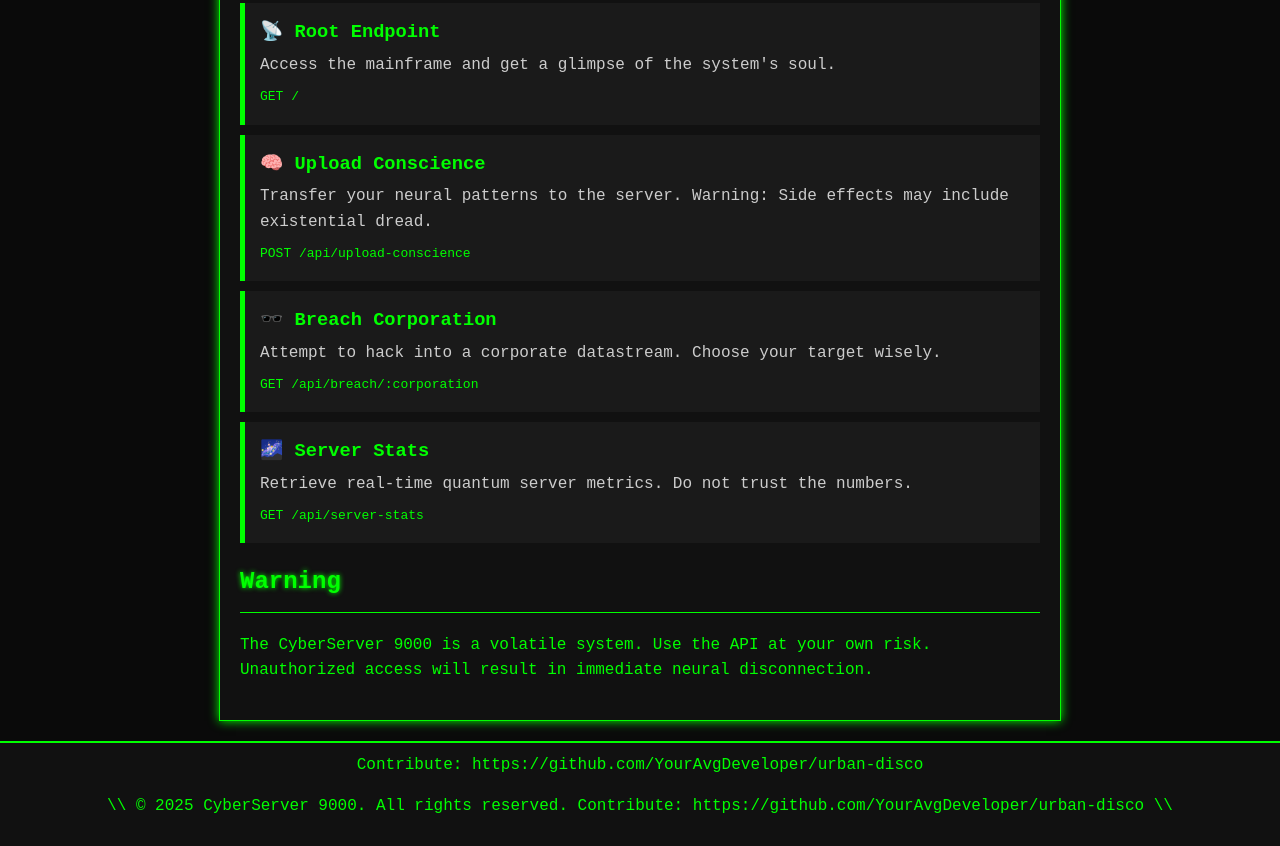
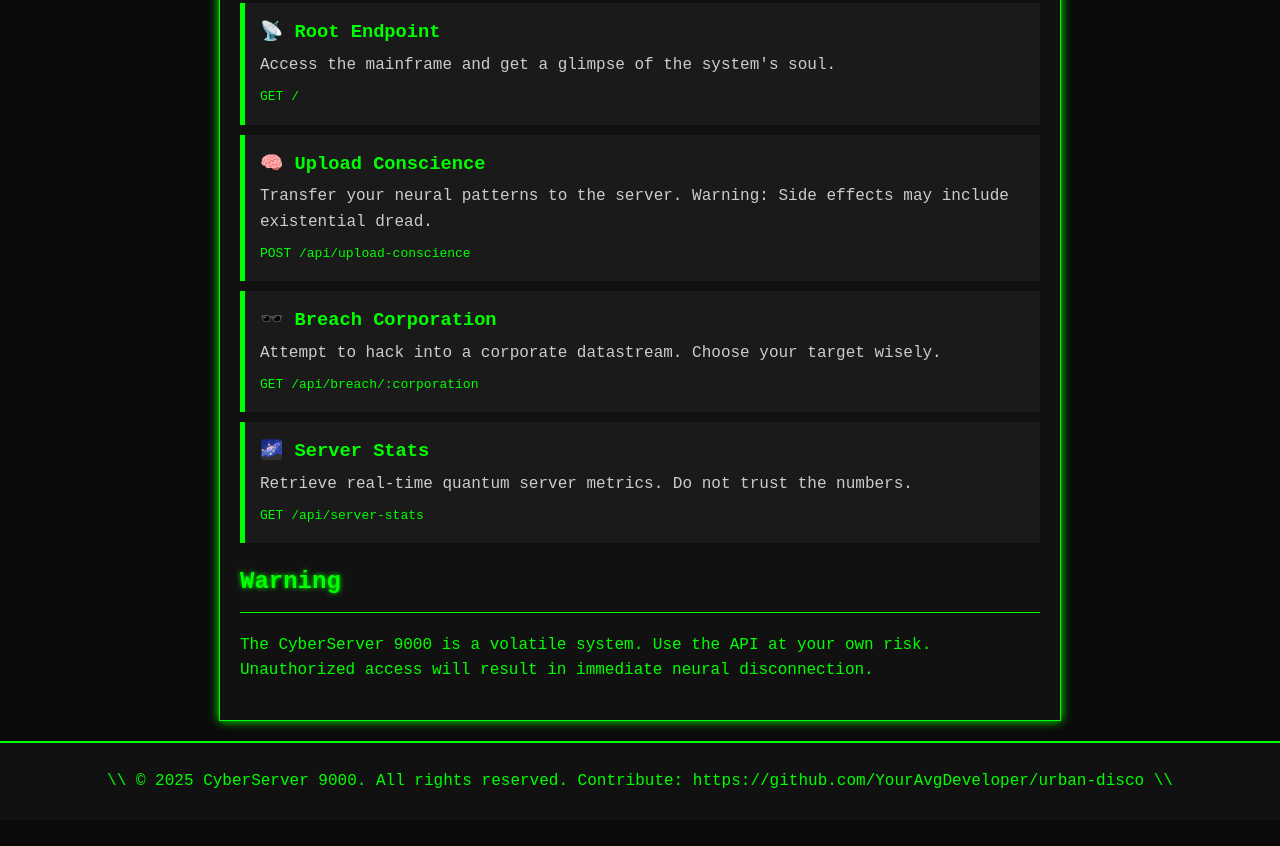
Before and after one commit to YourAvgDeveloper/urban-disco, a website: page public/index.html in a window 1280 px wide. Shown: the part 482-1328 px from the top of the page. After the commit the page ends 1302 px from the top, so only its background shows below. Drawn offline with Linux system fonts and the light colour scheme.

Commit message:
Update index.html

```diff
--- a/public/index.html
+++ b/public/index.html
@@ -112,7 +112,6 @@
   </div>
 
   <footer>
-     Contribute: https://github.com/YourAvgDeveloper/urban-disco
     <p> \\ © 2025 CyberServer 9000. All rights reserved.
      Contribute: https://github.com/YourAvgDeveloper/urban-disco \\</p>
   </footer>
```
